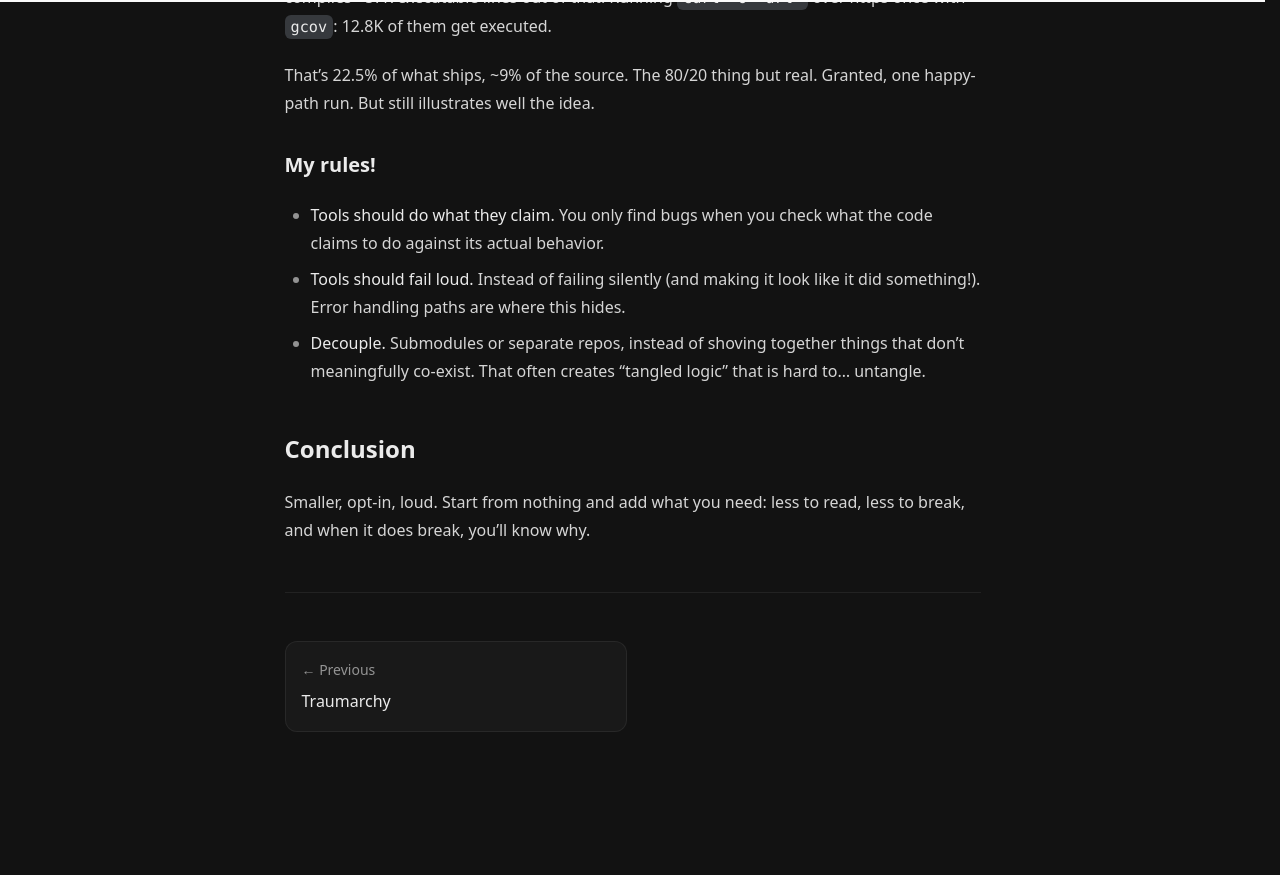
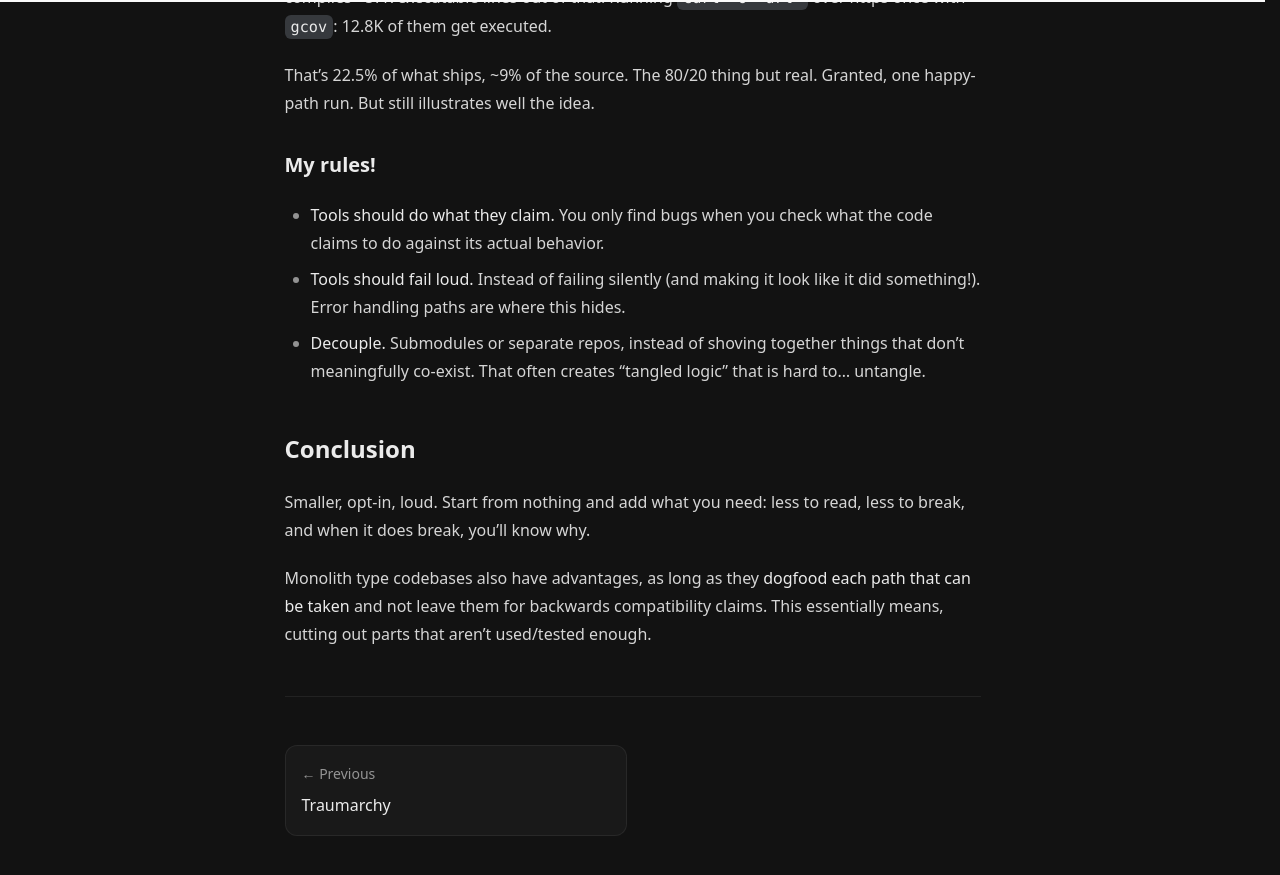
Before and after one commit to h8d13/dontreadthedocs, a Jekyll site: the page built from _notes/minimalism.md, in a window 1280 px wide and 900 px high, scrolled down 2604 px. Shown: the top 875 px of the window. Built offline with Jekyll 4.4.1, drawn with Linux system fonts in a browser that asks for light colours; before the commit the page ends 3400 px from its top, so only the background shows below that.

Commit message:
better conc
Signed-off-by: h8d13 <hadean-eon-dev@proton.me>

```diff
--- a/_notes/minimalism.md
+++ b/_notes/minimalism.md
@@ -106,4 +106,8 @@ Granted, one happy-path run. But still illustrates well the idea.
 Smaller, opt-in, loud. Start from nothing and add what you need: less to
 read, less to break, and when it does break, you'll know why.
 
+Monolith type codebases also have advantages, as long as they **dogfood each
+path that can be taken** and not leave them for backwards compatibility claims.
+This essentially means, cutting out parts that aren't used/tested enough.
+
 ---
```
